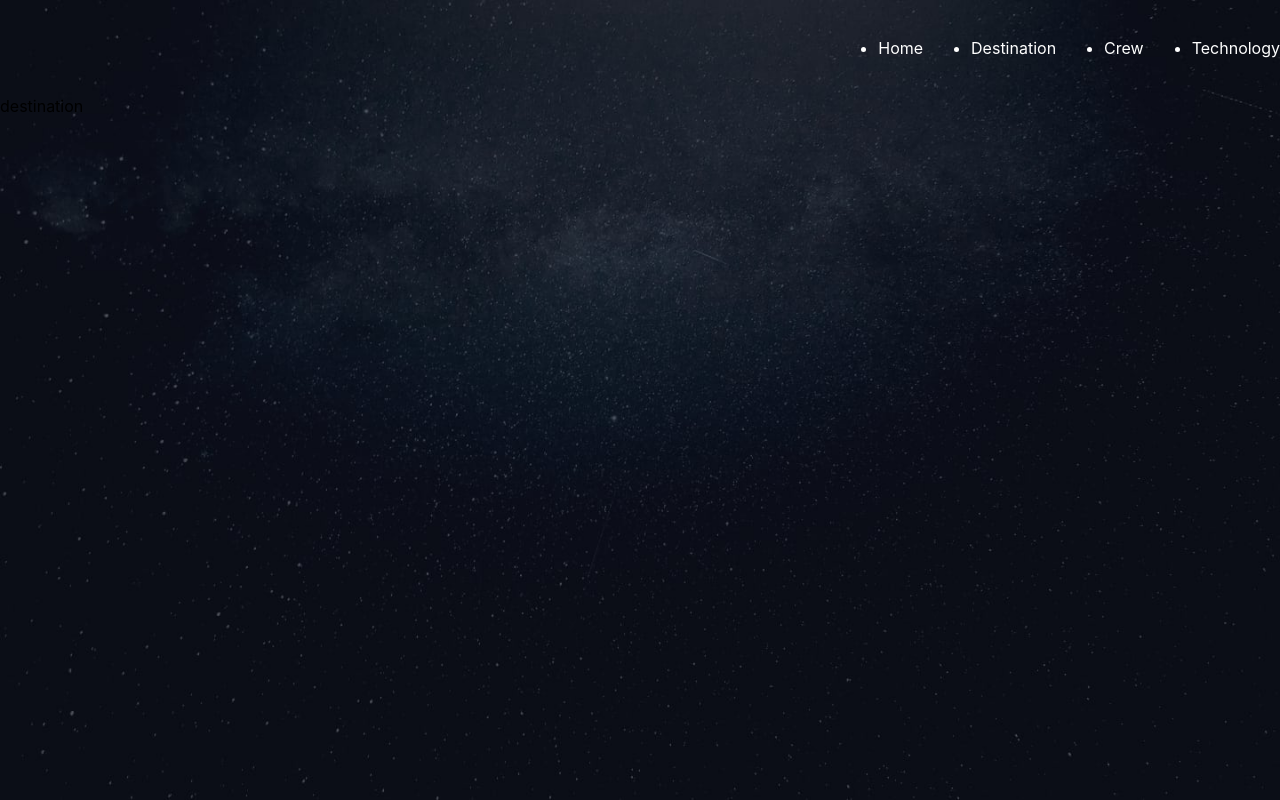
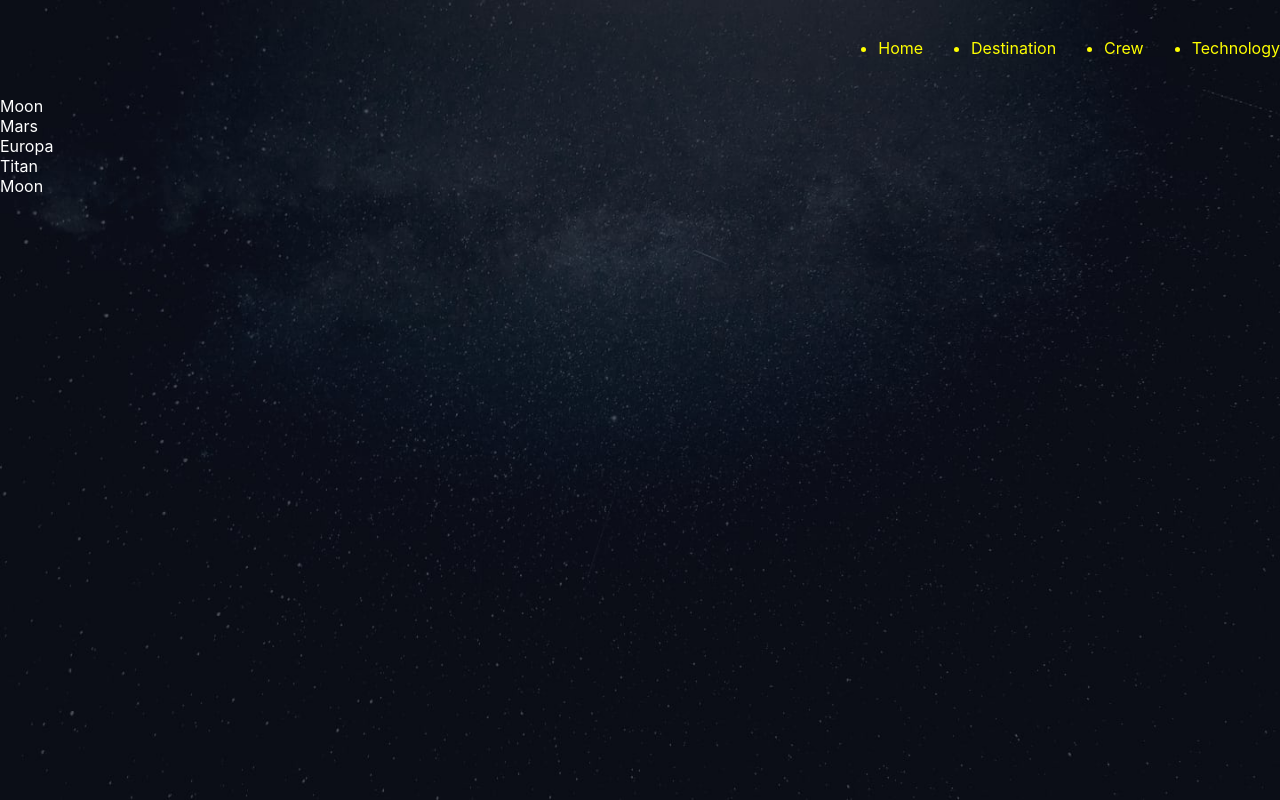
Before and after one commit to Miyka96/Space-Tourism--React-Project, a React (Create React App) app: page / in a window 1280 px wide. Both pictures are taken after a click on the item "Destination". Built offline with nearby package versions, Linux system fonts and the light colour scheme; a web font is replaced by a local one.

Commit message:
Destination section with dynamic render

```diff
--- a/src/App.css
+++ b/src/App.css
@@ -5,6 +5,7 @@
     --dark: #0b0d17;
     --light: #d0d6f9;
     --white: #ffffff;
+    color: white;
 }
 h1{
     font-family: 'Bellefair', serif;
--- a/src/App.jsx
+++ b/src/App.jsx
@@ -1,37 +1,41 @@
-import { useState } from 'react';
-import './App.css';
-import Navbar from './Components/Partials/Navbar/Navbar';
-import Section from './Components/Section/Section';
-import Home from './Components/Home/Home';
-import Destination from './Components/Destination/Destination';
-import Crew from './Components/Crew/Crew';
-import Technology from './Components/Technology/Technology';
+import { useState } from "react";
+import "./App.css";
+import Navbar from "./Components/Partials/Navbar/Navbar";
+import Section from "./Components/Section/Section";
+import Home from "./Components/Home/Home";
+import Destination from "./Components/Destination/Destination";
+import Crew from "./Components/Crew/Crew";
+import Technology from "./Components/Technology/Technology";
+
 function App() {
-
-  const [section, setSection] = useState('Home');
+  const mainMenu = ["Home", "Destination", "Crew", "Technology"];
+  const [section, setSection] = useState("Home");
 
   return (
     <div className="App">
       <Section sectionId={section}>
-
-        <Navbar onClick={setSection}/>
+        <Navbar
+          navList={mainMenu}
+          onClick={setSection}
+          liClass="mainMenuLi"
+          ulClass="mainMenuUl"
+        />
 
         {(() => {
-        switch (section) {
+          switch (section) {
+            case "Home":
+              return <Home />;
+            case "Destination":
+              return <Destination />;
+            case "Crew":
+              return <Crew />;
+            case "Technology":
+              return <Technology />;
 
-          case 'Home':
-            return <Home/>;
-          case 'Destination':
-            return <Destination/>;
-          case 'Crew':
-            return <Crew/>;
-          case 'Technology':
-            return <Technology/>;
-
-          default: return <Home/>;
-        }
-      })()}
-
+            default:
+              return <Home />;
+          }
+        })()}
       </Section>
     </div>
   );
--- a/src/Components/Destination/Destination.jsx
+++ b/src/Components/Destination/Destination.jsx
@@ -1,9 +1,42 @@
-import './index.css';
+import "./index.css";
+import { useState } from "react";
+import Section from "../Section/Section";
+import Navbar from "../Partials/Navbar/Navbar";
+import Moon from "../Destination/Moon/Moon";
+import Mars from "../Destination/Mars/Mars";
+import Europa from "../Destination/Europa/Europa";
+import Titan from "../Destination/Titan/Titan";
 
 const Destination = () => {
-    return(
-        <p>destination</p>
-    )
+  const destinationMenu = ["Moon", "Mars", "Europa", "Titan"];
+  const [destination, setDestination] = useState("Moon");
+
+  return (
+    <Section sectionId={destination}>
+      <Navbar
+        navList={destinationMenu}
+        onClick={setDestination}
+        liClass="destinationLi"
+        ulClass="destinationUl"
+      />
+
+      {(() => {
+        switch (destination) {
+          case "Moon":
+            return <Moon />;
+          case "Mars":
+            return <Mars />;
+          case "Europa":
+            return <Europa />;
+          case "Titan":
+            return <Titan />;
+
+          default:
+            return <Moon />;
+        }
+      })()}
+    </Section>
+  );
 };
 
 export default Destination;
--- a/src/Components/Destination/Europa/Europa.jsx
+++ b/src/Components/Destination/Europa/Europa.jsx
@@ -0,0 +1,9 @@
+import './index.css';
+
+const Europa = () => {
+    return(
+        <p>Europa</p>
+    )
+}
+
+export default Europa;
--- a/src/Components/Destination/Mars/Mars.jsx
+++ b/src/Components/Destination/Mars/Mars.jsx
@@ -0,0 +1,9 @@
+import './index.css';
+
+const Mars = () => {
+    return(
+        <p>Mars</p>
+    )
+}
+
+export default Mars;
--- a/src/Components/Destination/Moon/Moon.jsx
+++ b/src/Components/Destination/Moon/Moon.jsx
@@ -0,0 +1,9 @@
+import './index.css';
+
+const Moon = () => {
+    return(
+        <p>Moon</p>
+    )
+}
+
+export default Moon;
--- a/src/Components/Destination/Titan/Titan.jsx
+++ b/src/Components/Destination/Titan/Titan.jsx
@@ -0,0 +1,9 @@
+import './index.css';
+
+const Titan = () => {
+    return(
+        <p>Titan</p>
+    )
+}
+
+export default Titan;
--- a/src/Components/Partials/Navbar/Navbar.jsx
+++ b/src/Components/Partials/Navbar/Navbar.jsx
@@ -1,13 +1,12 @@
 import './index.css'
 
-const Navbar = ({onClick}) => {
-    const navList = ['Home','Destination','Crew','Technology'];
+const Navbar = ({onClick, navList, liClass, ulClass}) => {
     const callback = (e) => {
         onClick(e.target.textContent)
     }
     return(
-        <ul className="navbar">
-            {navList.map((navEl) => (<li className="navEl" onClick={callback}>{navEl}</li>) )}
+        <ul className={ulClass}>
+            {navList.map((navEl) => (<li key={navEl} className={liClass} onClick={callback}>{navEl}</li>) )}
         </ul>
     )
 }
--- a/src/Components/Partials/Navbar/index.css
+++ b/src/Components/Partials/Navbar/index.css
@@ -1,4 +1,4 @@
-.navbar{
+.mainMenuUl{
     height: 96px;
     color: white;
     display:flex;
@@ -6,6 +6,6 @@
     justify-content: flex-end;
     gap: 48px;
 }
-.navEl{
-
+.mainMenuLi{
+    color: yellow;
 }
```
